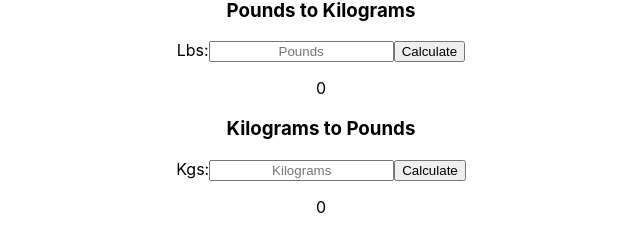
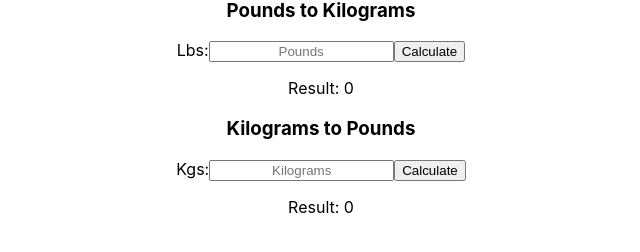
Before and after one commit to DeanLeong/LiftLog, a React (Create React App) app: page /Calculator in a window 1280 px wide. Shown: the part 174-426 px from the top of the page, without its empty margins (319-959 px from the left). Built offline with nearby package versions, Linux system fonts and the light colour scheme.

Commit message:
calculators work separately

```diff
--- a/src/Calculators.jsx
+++ b/src/Calculators.jsx
@@ -1,7 +1,8 @@
 import React, { useState } from "react"
 
 function Calculators() {
-  const [value, setValue] = useState("")
+  const [lbsValue, setLbsValue] = useState("")
+  const [kgsValue, setKgsValue] = useState("")
 
   // function lbsToKgs() {
   //   let kgs = value / 2.2046
@@ -21,12 +22,12 @@ function Calculators() {
           name="Pounds"
           type="text"
           placeholder="Pounds"
-          value={value}
-          onChange={(e) => setValue(e.target.value)}
+          value={lbsValue}
+          onChange={(e) => setLbsValue(e.target.value)}
         />
           <button type="submit" className="lbs-to-kgs-submit">Calculate</button>
       </form>
-        <p>{value / 2.2046}</p>
+        <p>Result: {lbsValue / 2.2046}</p>
       </div>
       <div className="kgs-to-lbs">
         <form>
@@ -36,12 +37,12 @@ function Calculators() {
           name="Kilograms"
           type="text"
           placeholder="Kilograms"
-          value={value}
-          onChange={(e) => setValue(e.target.value)}
+          value={kgsValue}
+          onChange={(e) => setKgsValue(e.target.value)}
         />
           <button type="submit" className="kgs-to-lbs-submit">Calculate</button>
         </form>
-        <p>{value * 2.2046}</p>
+        <p>Result: {kgsValue * 2.2046}</p>
         </div>
     </div>
   )
--- a/src/SavedWorkouts.jsx
+++ b/src/SavedWorkouts.jsx
@@ -12,7 +12,7 @@ function SavedWorkouts(props) {
           Authorization: `Bearer ${process.env.REACT_APP_AIRTABLE_KEY}`
         }
       })
-      console.log(response.data.records)
+      //console.log(response.data.records)
       setWorkouts(response.data.records)
     }
     getWorkouts()
```
